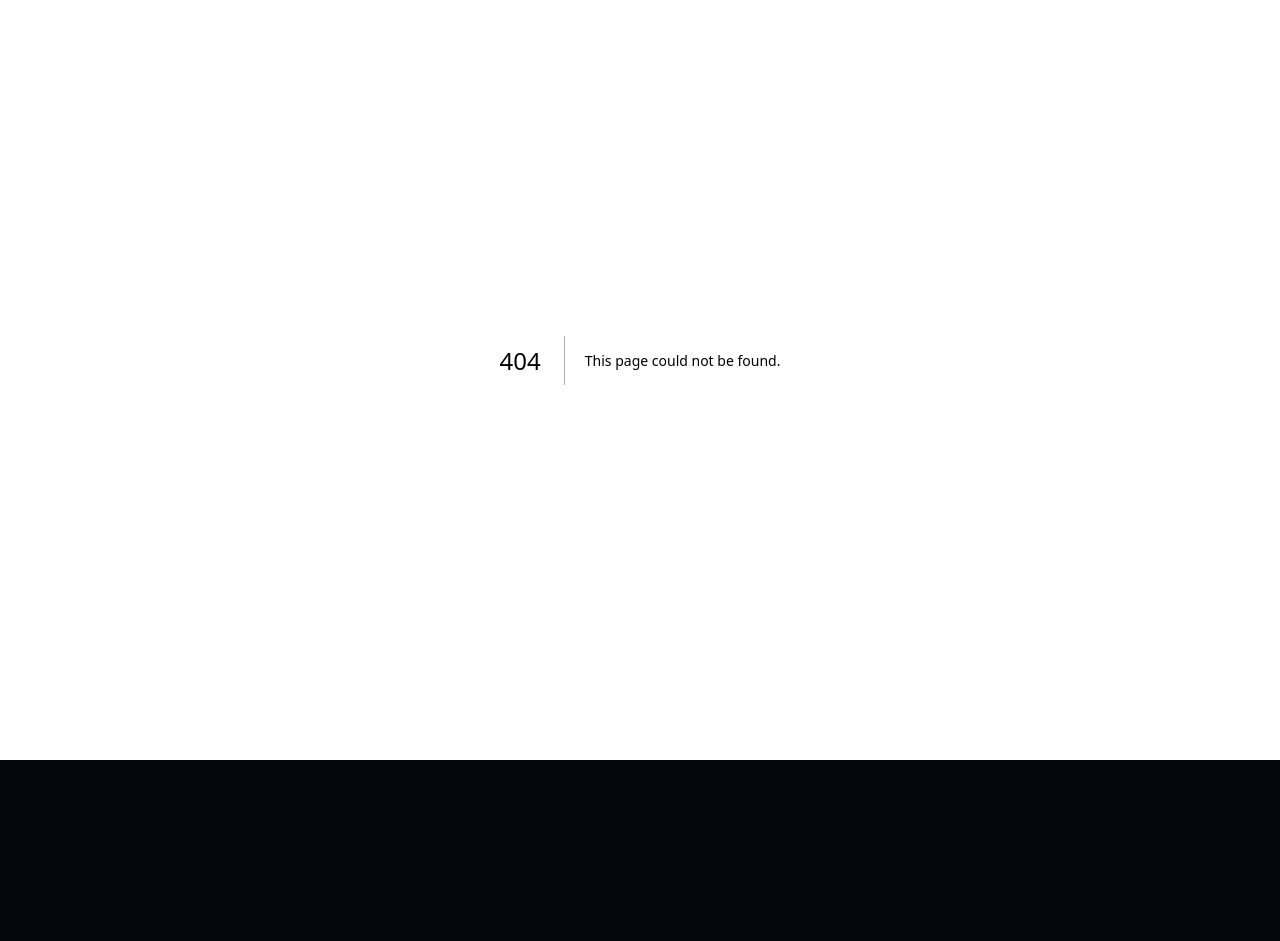
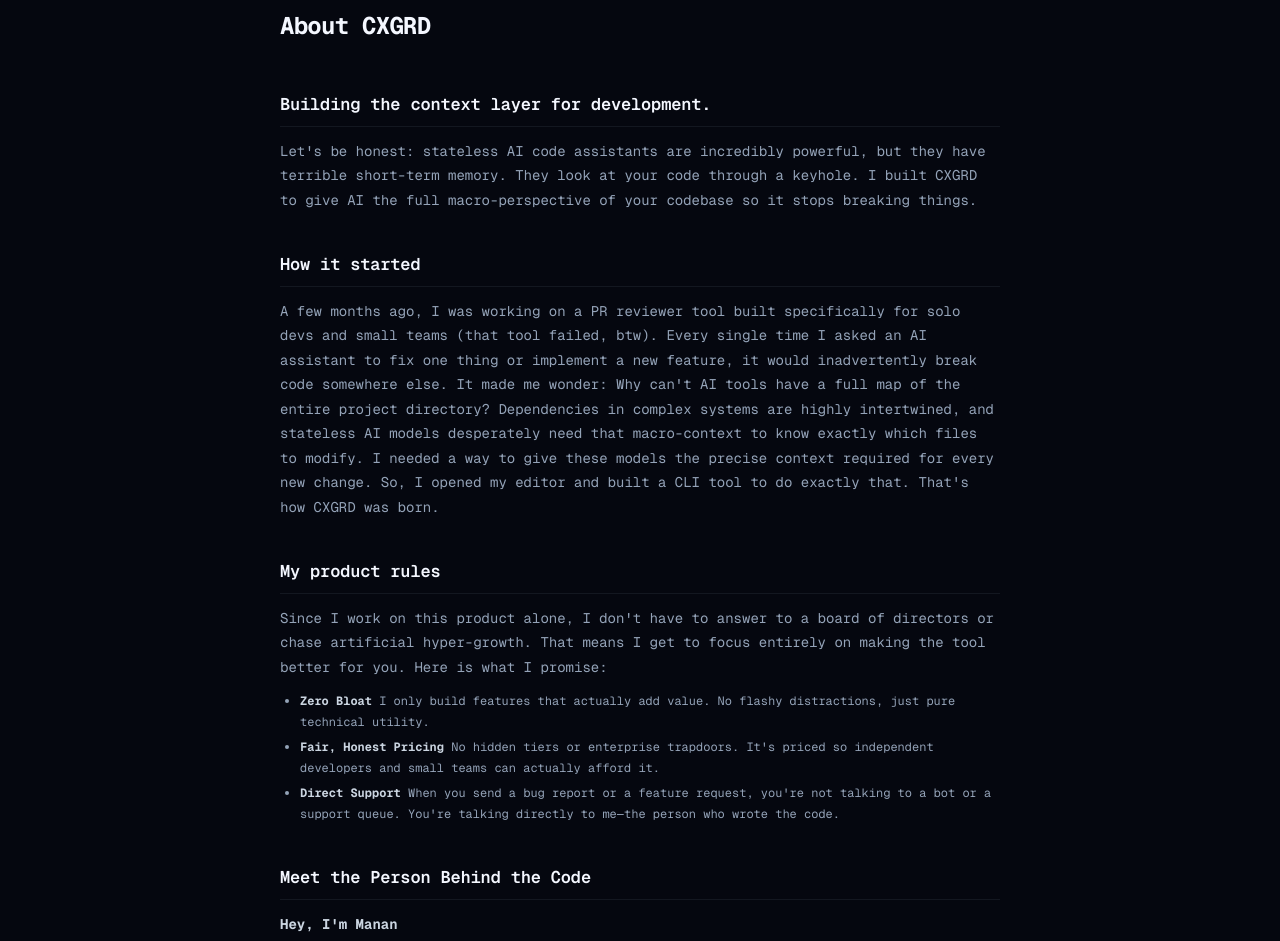
Before and after one commit to cxgrd/landing-page, a Next.js app: page /about in a window 1280 px wide. Before the commit this address had no page. Shown: the part 40-981 px from the top of the page. Before the commit the page ends 800 px from the top, so only its background shows below. Built offline with nearby package versions, Linux system fonts and the light colour scheme.

Commit message:
added about page

```diff
--- /dev/null
+++ b/app/about/page.tsx
@@ -0,0 +1,112 @@
+import type { Metadata } from 'next';
+
+export const metadata: Metadata = {
+  title: 'About — cxgrd',
+};
+
+const Section = ({ id, title, children }: { id: string; title: string; children: React.ReactNode }) => (
+  <section id={id} style={{ marginBottom: '2.5rem' }}>
+    <h2 style={{
+      fontSize: '17px',
+      fontWeight: 600,
+      color: '#f4f7ff',
+      marginBottom: '0.75rem',
+      paddingBottom: '0.5rem',
+      borderBottom: '1px solid rgba(148,163,184,0.1)',
+      fontFamily: 'var(--font-geist-mono)',
+      letterSpacing: '-0.01em',
+    }}>{title}</h2>
+    {children}
+  </section>
+);
+
+const P = ({ children }: { children: React.ReactNode }) => (
+  <p style={{ color: '#94a3b8', fontSize: '14px', lineHeight: '1.75', marginBottom: '0.75rem' }}>
+    {children}
+  </p>
+);
+
+const Li = ({ children }: { children: React.ReactNode }) => (
+  <li style={{ color: '#94a3b8', fontSize: '12px', lineHeight: '1.75', marginBottom: '0.25rem' }}>
+    {children}
+  </li>
+);
+
+const Ul = ({ children }: { children: React.ReactNode }) => (
+  <ul style={{ paddingLeft: '1.25rem', marginBottom: '0.75rem', listStyleType: 'disc' }}>
+    {children}
+  </ul>
+);
+
+const Link = ({ href, children }: { href: string; children: React.ReactNode }) => (
+  <a href={href} style={{ color: '#60a5fa', textDecoration: 'none' }}>{children}</a>
+);
+
+
+export default function AboutPage() {
+  return (
+    <div style={{ minHeight: '100vh', background: '#05070f', padding: '3rem 1.5rem' }}>
+      <div style={{ maxWidth: '720px', margin: '0 auto' }}>
+
+        <div style={{ marginBottom: '3rem' }}>
+          <h1 style={{
+            fontSize: '24px',
+            fontWeight: 700,
+            color: '#f4f7ff',
+            letterSpacing: '-0.03em',
+            fontFamily: 'var(--font-geist-mono)',
+            marginBottom: '0.75rem',
+          }}>
+            About CXGRD
+          </h1>
+        </div>
+
+        <Section id="Sub-heading" title="Building the context layer for development.">
+          <P>
+            Let's be honest: stateless AI code assistants are incredibly powerful, but they have terrible short-term memory. They look at your code through a keyhole.
+            I built CXGRD to give AI the full macro-perspective of your codebase so it stops breaking things.
+          </P>
+        </Section>
+
+        <Section id="beginning" title="How it started">
+          <P>
+            A few months ago, I was working on a PR reviewer tool built specifically for solo devs and small teams (that tool failed, btw). Every single time I asked an AI assistant to fix one thing or implement a new feature, it would inadvertently break code somewhere else.
+            It made me wonder: Why can't AI tools have a full map of the entire project directory? Dependencies in complex systems are highly intertwined, and stateless AI models desperately need that macro-context to know exactly which files to modify.
+            I needed a way to give these models the precise context required for every new change. So, I opened my editor and built a CLI tool to do exactly that.
+
+            That's how CXGRD was born.
+          </P>
+        </Section>
+
+        <Section id="philosophy" title="My product rules">
+          <P>
+            Since I work on this product alone, I don't have to answer to a board of directors or chase artificial hyper-growth. That means I get to focus entirely on making the tool better for you. Here is what I promise:
+          </P>
+          <Ul>
+            <Li><strong style={{ color: '#cbd5e1' }}>Zero Bloat</strong> I only build features that actually add value. No flashy distractions, just pure technical utility.</Li>
+            <Li><strong style={{ color: '#cbd5e1' }}>Fair, Honest Pricing</strong> No hidden tiers or enterprise trapdoors. It's priced so independent developers and small teams can actually afford it.</Li>
+            <Li><strong style={{ color: '#cbd5e1' }}>Direct Support</strong> When you send a bug report or a feature request, you're not talking to a bot or a support queue. You're talking directly to me—the person who wrote the code.</Li>
+          </Ul>
+        </Section>
+
+        <Section id="meet-me" title="Meet the Person Behind the Code">
+          <P>
+            <strong style={{ color: '#cbd5e1' }}>Hey, I'm Manan</strong><br></br>
+            I'm a self-taught programmer who loves to dive into the complex architecture of large systems and explore how things work under the hood. I get a massive kick out of "builder's dopamine"—there's nothing quite like the feeling of shipping a clean feature and seeing it solve a real-world problem.
+            When I'm not actively pushing commits or optimizing infrastructure for CXGRD, you can usually find me reading heavy technical books, messing around with low-level systems, or thinking about my next side project.
+          </P>
+        </Section>
+
+        <Section id="cta" title="Let's build together">
+          <P>
+            CXGRD is shaped entirely by the people who use it. If you have a feature request, found a bug, or just want to talk shop about code, my inbox is always open.
+            You can follow my building journey on <Link href="https://x.com/MananSh92557906">X (Twitter)</Link> or check out the project over on <Link href="https://github.com/cxgrd">GitHub</Link>
+          </P>
+        </Section>
+
+        <Link href="https://cxgrd.com/#install">Give CXGRD a spin</Link>
+
+      </div>
+    </div>
+  )
+}
```
